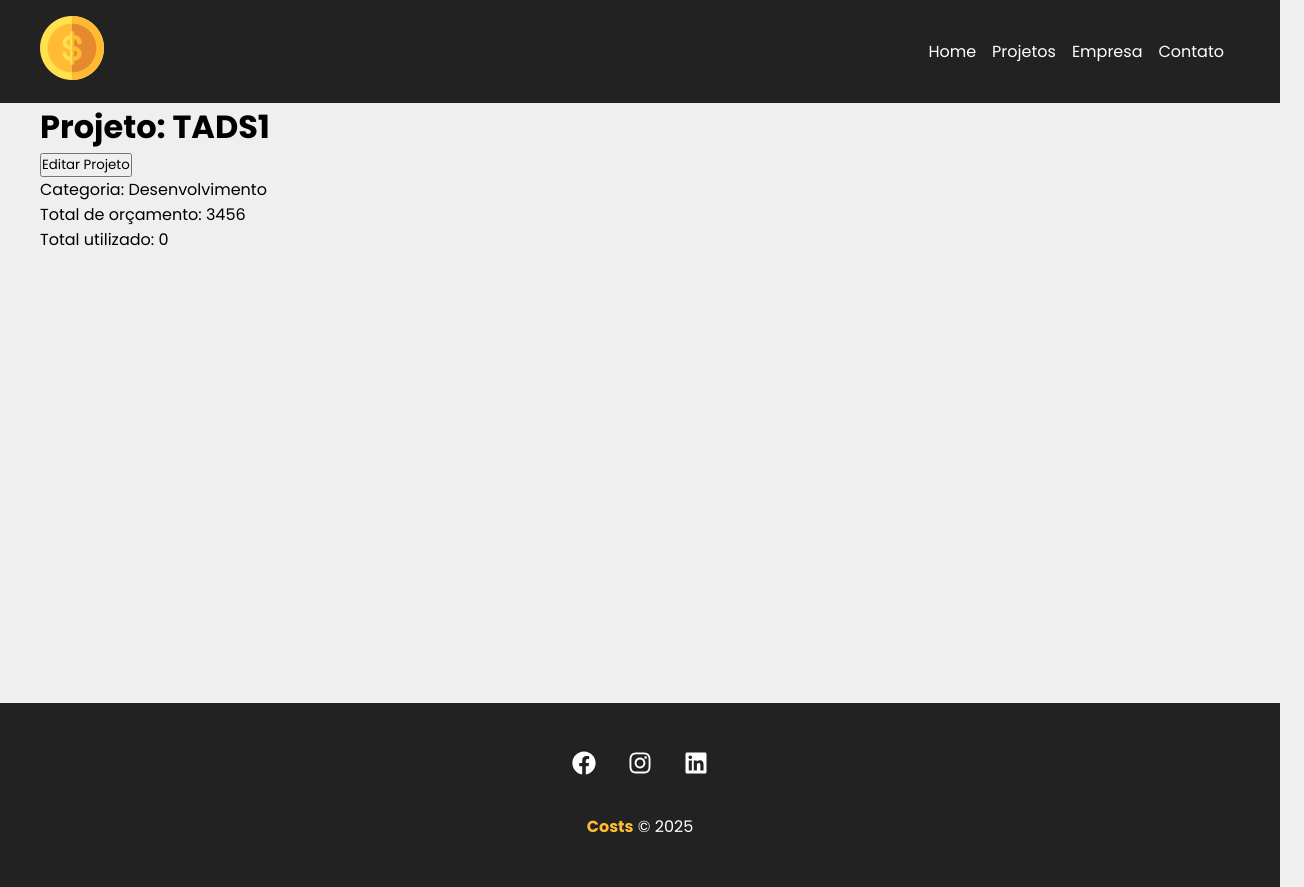
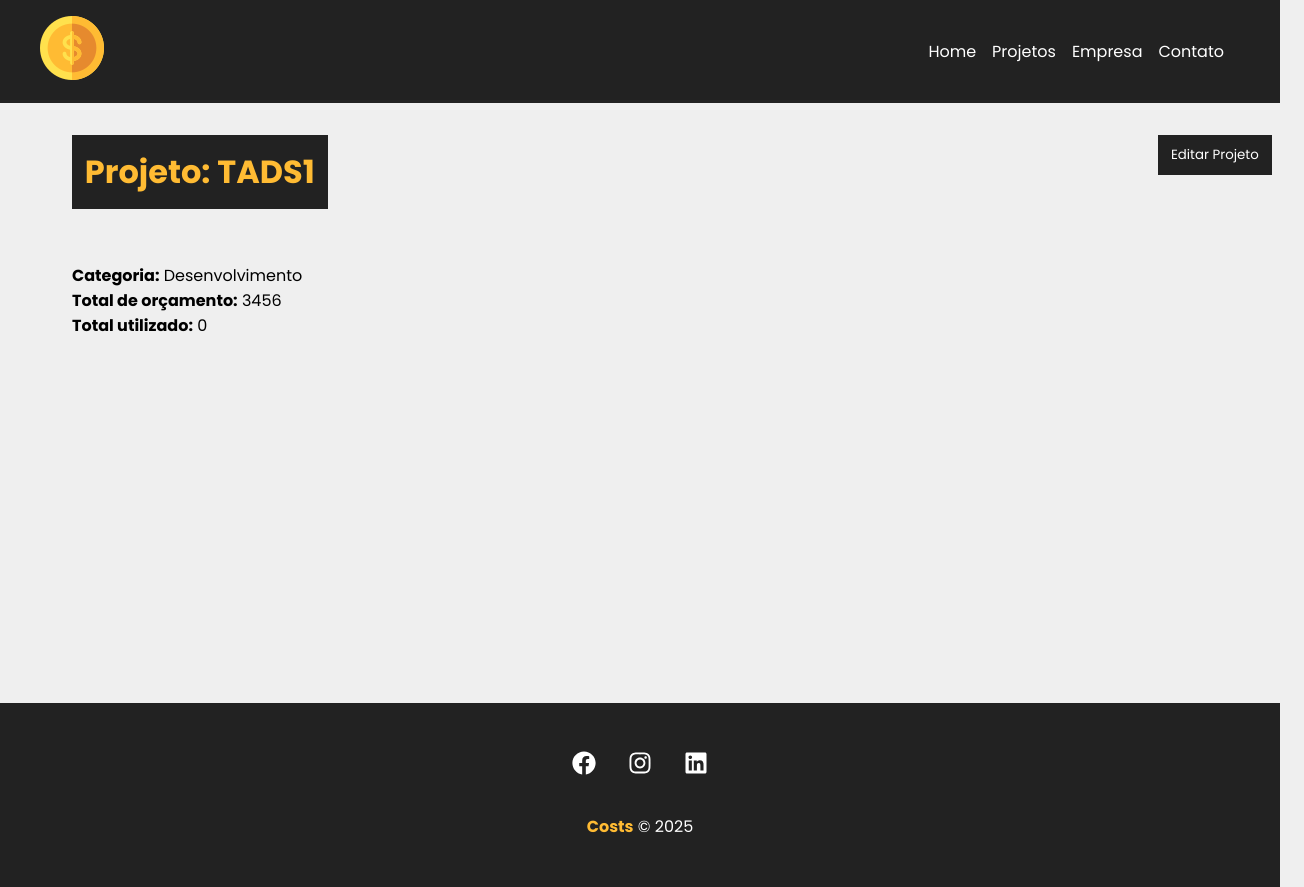
Before and after one commit to camiyuka/costs, a React (Create React App) app: page /project/514f in a window 1280 px wide. Shown: the whole page, 1304 px wide, since content can reach past the window. Built offline with nearby package versions, Linux system fonts and the light colour scheme; data requests are answered from the project's data file.

Commit message:
feat: add project styles

```diff
--- a/src/components/pages/Project.module.css
+++ b/src/components/pages/Project.module.css
@@ -0,0 +1,48 @@
+.project_details{
+    padding: 2em;;
+}
+
+.project_details h1,
+project_details h2,
+project_details p{
+    margin-bottom: 0.5em;
+}
+
+.project_details h1{
+    background-color: #222;
+    color: #FFBB33;
+    padding: 0.4em;
+}
+
+.project_details span{
+    font-weight: bold;
+}
+
+.details_container,
+.service_form_container{
+    border-bottom: 1px solix #000000;
+    margin-bottom: 1.2em;
+    padding-bottom: 1.2em;
+    display: flex;
+    justify-content: space-between;
+    flex-wrap: wrap;
+}
+
+.btn{
+    background-color: #222;
+    color: #FFF;
+    padding: 0.5em 1em;
+    text-decoration: none;
+    transition: 0.4s;
+    cursor: pointer;
+    max-height: 40px;
+    border: none;
+}
+
+.btn:hover{
+    color: #FFBB33;
+}
+
+.project_info{
+    width: 100%;
+}
```
